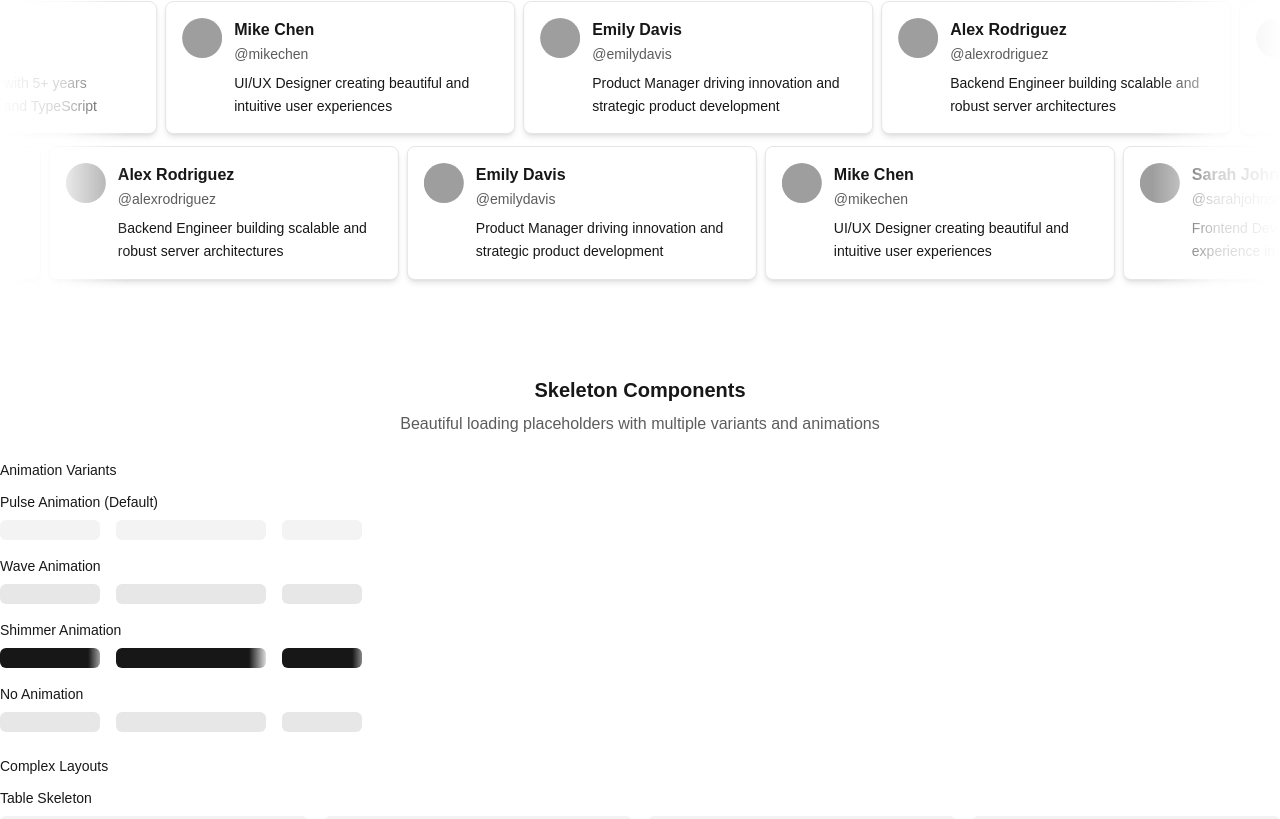
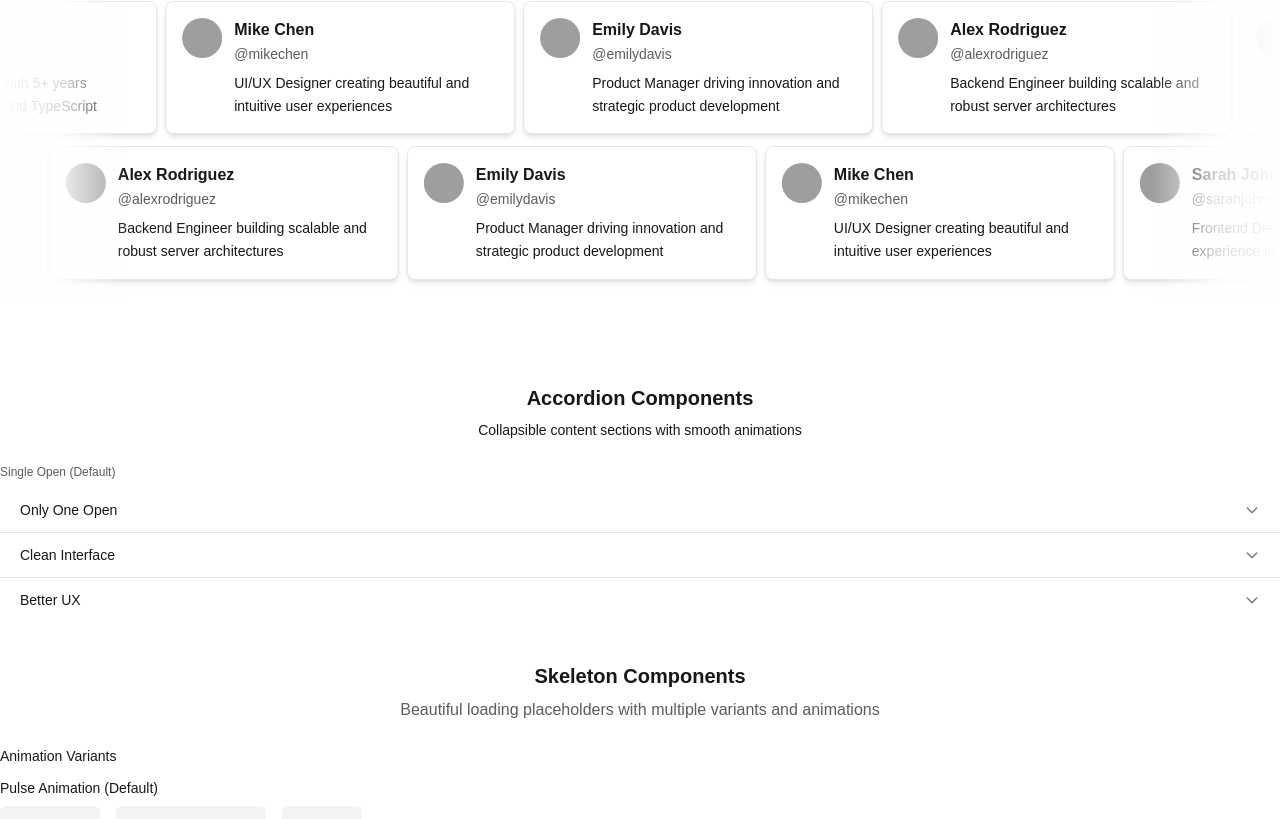
Before and after one commit to sanwalsulehri/mokri, a Next.js app: page /comp in a window 1280 px wide. Shown: the part 10086-10905 px from the top of the page. Built offline with nearby package versions, Linux system fonts and the light colour scheme; grey boxes are pictures that could not be loaded.

Commit message:
sonme component

```diff
--- a/app/comp/page.tsx
+++ b/app/comp/page.tsx
@@ -39,6 +39,7 @@ import Container from "../../components/ui/container";
 import { BeautifulImageCarousel, BeautifulCardCarousel } from "../../components/ui/carousel";
 import { ImageCarousel } from "../../components/ui/image-carousel";
 import { Marquee } from "../../components/ui/marquee";
+import { Accordion, AccordionPresets, AccordionIcons } from "../../components/ui/accordion";
 function CompPageContent() {
   const [isDrawerOpen, setIsDrawerOpen] = useState(false);
   const [isLeftDrawerOpen, setIsLeftDrawerOpen] = useState(false);
@@ -1401,6 +1402,44 @@ function CompPageContent() {
             />
           </div>
         </div>
+
+        {/* Accordion Components */}
+        <div className="space-y-6">
+          <div className="text-center space-y-2">
+            <h3 className="text-xl font-semibold">Accordion Components</h3>
+            <p className="text-sm text-muted-foreground">Collapsible content sections with smooth animations</p>
+          </div>
+
+          <div className="space-y-6">
+            {/* FAQ Accordion */}
+
+            <div>
+                  <h5 className="text-xs font-medium mb-2 text-foreground/70">Single Open (Default)</h5>
+                  <Accordion
+                    items={[
+                      {
+                        id: 'single-1',
+                        title: 'Only One Open',
+                        content: 'When you open a new item, the previous one closes automatically.'
+                      },
+                      {
+                        id: 'single-2',
+                        title: 'Clean Interface',
+                        content: 'Keeps the interface clean and focused on one piece of content at a time.'
+                      },
+                      {
+                        id: 'single-3',
+                        title: 'Better UX',
+                        content: 'Reduces visual clutter and helps users focus on the content they need.'
+                      }
+                    ]}
+                    variant="bordered"
+                    size="sm"
+                    allowMultiple={false}
+                  />
+                </div>
+          </div>
+        </div>
       </div>
 
       {/* Skeleton Components */}
--- /dev/null
+++ b/components/ui/accordion.tsx
@@ -0,0 +1,228 @@
+'use client';
+
+import React, { useState } from 'react';
+import { motion, AnimatePresence } from 'framer-motion';
+
+interface AccordionItem {
+  id: string;
+  title: string;
+  content: React.ReactNode;
+  disabled?: boolean;
+  icon?: React.ReactNode;
+}
+
+interface AccordionProps {
+  items: AccordionItem[];
+  variant?: 'default' | 'bordered' | 'minimal' | 'card';
+  size?: 'sm' | 'md' | 'lg';
+  allowMultiple?: boolean;
+  defaultOpenItems?: string[];
+  className?: string;
+  onToggle?: (itemId: string, isOpen: boolean) => void;
+}
+
+export function Accordion({
+  items,
+  variant = 'default',
+  size = 'md',
+  allowMultiple = false,
+  defaultOpenItems = [],
+  className = '',
+  onToggle
+}: AccordionProps) {
+  const [openItems, setOpenItems] = useState<Set<string>>(new Set(defaultOpenItems));
+
+  const toggleItem = (itemId: string) => {
+    const item = items.find(item => item.id === itemId);
+    if (item?.disabled) return;
+
+    setOpenItems(prev => {
+      const newSet = new Set(prev);
+
+      if (newSet.has(itemId)) {
+        newSet.delete(itemId);
+        onToggle?.(itemId, false);
+      } else {
+        if (!allowMultiple) {
+          newSet.clear();
+        }
+        newSet.add(itemId);
+        onToggle?.(itemId, true);
+      }
+
+      return newSet;
+    });
+  };
+
+  const getSizeClasses = () => {
+    switch (size) {
+      case 'sm':
+        return {
+          container: 'px-3 py-2 md:px-4 md:py-3',
+          title: 'text-xs md:text-sm',
+          content: 'text-xs md:text-sm',
+          icon: 'w-3 h-3 md:w-4 md:h-4',
+          gap: 'gap-2 md:gap-3'
+        };
+      case 'md':
+        return {
+          container: 'px-4 py-3 md:px-5 md:py-4',
+          title: 'text-sm md:text-base',
+          content: 'text-xs md:text-sm',
+          icon: 'w-4 h-4 md:w-5 md:h-5',
+          gap: 'gap-3 md:gap-4'
+        };
+      case 'lg':
+        return {
+          container: 'px-5 py-4 md:px-6 md:py-5',
+          title: 'text-base md:text-lg',
+          content: 'text-sm md:text-base',
+          icon: 'w-5 h-5 md:w-6 md:h-6',
+          gap: 'gap-4 md:gap-5'
+        };
+      default:
+        return {
+          container: 'px-4 py-3 md:px-5 md:py-4',
+          title: 'text-sm md:text-base',
+          content: 'text-xs md:text-sm',
+          icon: 'w-4 h-4 md:w-5 md:h-5',
+          gap: 'gap-3 md:gap-4'
+        };
+    }
+  };
+
+  const getVariantClasses = () => {
+    return {
+      container: 'space-y-0',
+      item: 'border-b border-border last:border-b-0',
+      header: '',
+      content: 'bg-transparent'
+    };
+  };
+
+  const sizeClasses = getSizeClasses();
+  const variantClasses = getVariantClasses();
+
+  return (
+    <div className={`${variantClasses.container} ${className}`}>
+      {items.map((item, index) => {
+        const isOpen = openItems.has(item.id);
+        const isDisabled = item.disabled;
+
+        return (
+          <div key={item.id} className={variantClasses.item}>
+            {/* Header */}
+            <motion.button
+              onClick={() => toggleItem(item.id)}
+              disabled={isDisabled}
+              className={`
+                w-full flex items-center justify-between px-4 py-2 md:px-5 md:py-3
+                ${isDisabled ? 'opacity-50 cursor-not-allowed' : 'cursor-pointer'}
+              `}
+            >
+              <div className={`flex items-center ${sizeClasses.gap} flex-1 text-left`}>
+                {item.icon && (
+                  <span className={`flex-shrink-0 ${sizeClasses.icon} text-foreground/70`}>
+                    {item.icon}
+                  </span>
+                )}
+                <span className={`${sizeClasses.title} font-medium text-foreground`}>
+                  {item.title}
+                </span>
+              </div>
+
+              {/* Chevron Icon */}
+              <motion.div
+                animate={{ rotate: isOpen ? 180 : 0 }}
+                transition={{ duration: 0.2, ease: "easeOut" }}
+                className={`flex-shrink-0 ${sizeClasses.icon} text-foreground/60`}
+              >
+                <svg fill="none" stroke="currentColor" viewBox="0 0 24 24">
+                  <path strokeLinecap="round" strokeLinejoin="round" strokeWidth={2} d="M19 9l-7 7-7-7" />
+                </svg>
+              </motion.div>
+            </motion.button>
+
+            {/* Content */}
+            <AnimatePresence>
+              {isOpen && (
+                <motion.div
+                  initial={{ height: 0, opacity: 0 }}
+                  animate={{ height: 'auto', opacity: 1 }}
+                  exit={{ height: 0, opacity: 0 }}
+                  transition={{ duration: 0.2, ease: "easeOut" }}
+                  className="overflow-hidden"
+                >
+                  <div className={`px-4 pb-2 md:px-5 md:pb-3  ${sizeClasses.content} text-foreground/70 ${variantClasses.content}`}>
+                    {item.content}
+                  </div>
+                </motion.div>
+              )}
+            </AnimatePresence>
+          </div>
+        );
+      })}
+    </div>
+  );
+}
+
+// Preset configurations for common use cases
+export const AccordionPresets = {
+  // FAQ Accordion
+  faq: {
+    variant: 'bordered' as const,
+    size: 'md' as const,
+    allowMultiple: true
+  },
+
+  // Navigation Accordion
+  navigation: {
+    variant: 'minimal' as const,
+    size: 'sm' as const,
+    allowMultiple: true
+  },
+
+  // Card Accordion
+  card: {
+    variant: 'card' as const,
+    size: 'md' as const,
+    allowMultiple: false
+  },
+
+  // Simple Accordion
+  simple: {
+    variant: 'default' as const,
+    size: 'md' as const,
+    allowMultiple: false
+  }
+};
+
+// Common icons for accordion items
+export const AccordionIcons = {
+  Question: () => (
+    <svg className="w-5 h-5" fill="none" stroke="currentColor" viewBox="0 0 24 24">
+      <path strokeLinecap="round" strokeLinejoin="round" strokeWidth={2} d="M8.228 9c.549-1.165 2.03-2 3.772-2 2.21 0 4 1.343 4 3 0 1.4-1.278 2.575-3.006 2.907-.542.104-.994.54-.994 1.093m0 3h.01M21 12a9 9 0 11-18 0 9 9 0 0118 0z" />
+    </svg>
+  ),
+  Settings: () => (
+    <svg className="w-5 h-5" fill="none" stroke="currentColor" viewBox="0 0 24 24">
+      <path strokeLinecap="round" strokeLinejoin="round" strokeWidth={2} d="M10.325 4.317c.426-1.756 2.924-1.756 3.35 0a1.724 1.724 0 002.573 1.066c1.543-.94 3.31.826 2.37 2.37a1.724 1.724 0 001.065 2.572c1.756.426 1.756 2.924 0 3.35a1.724 1.724 0 00-1.066 2.573c.94 1.543-.826 3.31-2.37 2.37a1.724 1.724 0 00-2.572 1.065c-.426 1.756-2.924 1.756-3.35 0a1.724 1.724 0 00-2.573-1.066c-1.543.94-3.31-.826-2.37-2.37a1.724 1.724 0 00-1.065-2.572c-1.756-.426-1.756-2.924 0-3.35a1.724 1.724 0 001.066-2.573c-.94-1.543.826-3.31 2.37-2.37.996.608 2.296.07 2.572-1.065z" />
+      <path strokeLinecap="round" strokeLinejoin="round" strokeWidth={2} d="M15 12a3 3 0 11-6 0 3 3 0 016 0z" />
+    </svg>
+  ),
+  Info: () => (
+    <svg className="w-5 h-5" fill="none" stroke="currentColor" viewBox="0 0 24 24">
+      <path strokeLinecap="round" strokeLinejoin="round" strokeWidth={2} d="M13 16h-1v-4h-1m1-4h.01M21 12a9 9 0 11-18 0 9 9 0 0118 0z" />
+    </svg>
+  ),
+  Document: () => (
+    <svg className="w-5 h-5" fill="none" stroke="currentColor" viewBox="0 0 24 24">
+      <path strokeLinecap="round" strokeLinejoin="round" strokeWidth={2} d="M9 12h6m-6 4h6m2 5H7a2 2 0 01-2-2V5a2 2 0 012-2h5.586a1 1 0 01.707.293l5.414 5.414a1 1 0 01.293.707V19a2 2 0 01-2 2z" />
+    </svg>
+  ),
+  User: () => (
+    <svg className="w-5 h-5" fill="none" stroke="currentColor" viewBox="0 0 24 24">
+      <path strokeLinecap="round" strokeLinejoin="round" strokeWidth={2} d="M16 7a4 4 0 11-8 0 4 4 0 018 0zM12 14a7 7 0 00-7 7h14a7 7 0 00-7-7z" />
+    </svg>
+  )
+};
```
